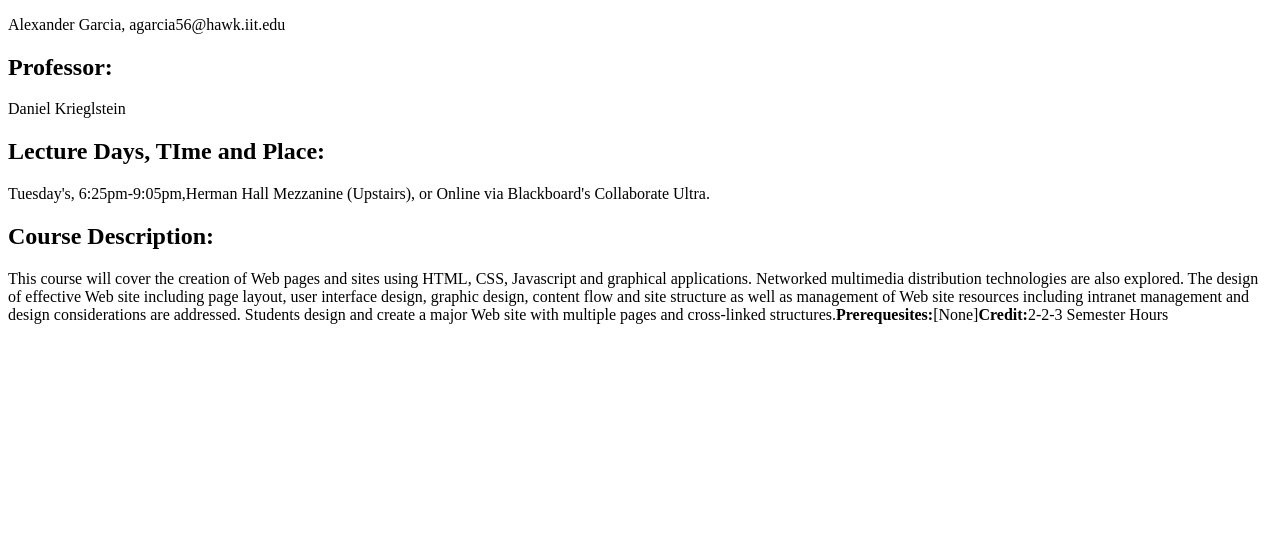
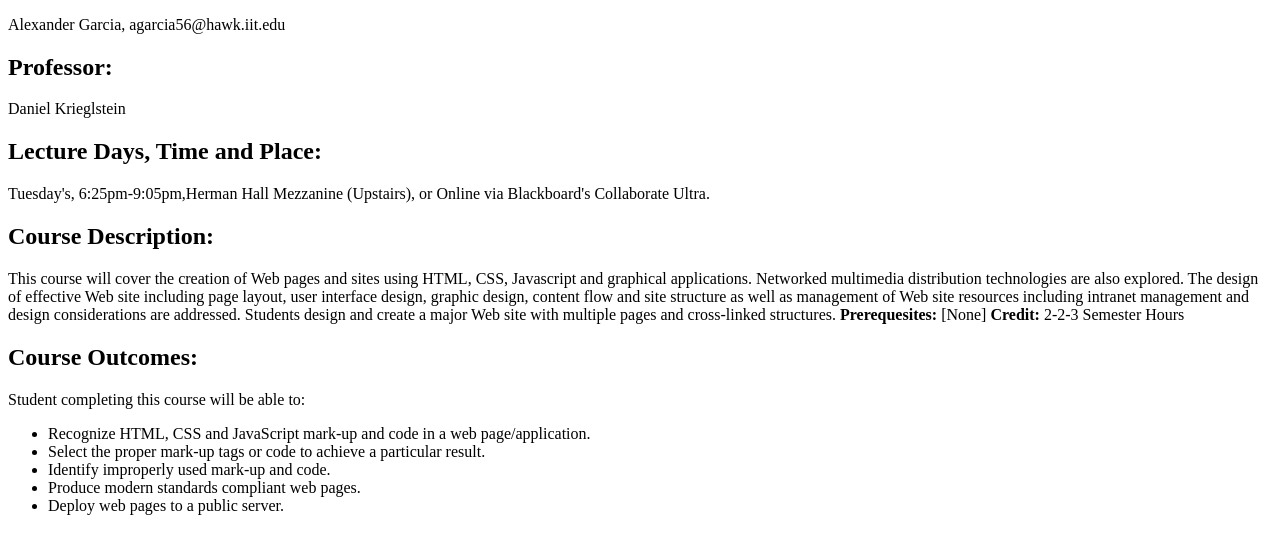
Before and after one commit to Alex141509/Lab2, a plain HTML site: page index.html in a window 1280 px wide. Shown: the part 105-658 px from the top of the page. Drawn offline with Linux system fonts and the light colour scheme.

Commit message:
change 4

```diff
--- a/index.html
+++ b/index.html
@@ -10,10 +10,25 @@
 <p>Alexander Garcia, agarcia56@hawk.iit.edu</p>
 <h2>Professor:</h2>
 <p>Daniel Krieglstein</p>
-<h2>Lecture Days, TIme and Place:</h2>
+<h2>Lecture Days, Time and Place:</h2>
 <p>Tuesday's, 6:25pm-9:05pm,Herman Hall Mezzanine (Upstairs), or Online via Blackboard's Collaborate Ultra.</p>
 <h2>Course Description:</h2>
-<p>This course will cover the creation of Web pages and sites using HTML, CSS, Javascript and graphical applications. Networked multimedia distribution technologies are also explored. The design of effective Web site including page layout, user interface design, graphic design, content flow and site structure as well as management of Web site resources including intranet management and design considerations are addressed. Students design and create a major Web site with multiple pages and cross-linked structures.<Strong>Prerequesites:</Strong>[None]<Strong>Credit:</Strong>2-2-3 Semester Hours</p>
+<p>This course will cover the creation of Web pages and sites using HTML, CSS, Javascript and graphical applications. Networked multimedia distribution technologies are also explored. The design of effective Web site including page layout, user interface design, graphic design, content flow and site structure as well as management of Web site resources including intranet management and design considerations are addressed. Students design and create a major Web site with multiple pages and cross-linked structures. <Strong> Prerequesites:</Strong> [None]<Strong> Credit:</Strong> 2-2-3 Semester Hours</p>
+<h2>Course Outcomes:</h2>
+<p> Student completing this course will be able to: </p>
+<ul>
+          <li>Recognize HTML, CSS and JavaScript mark-up and code in a web page/application.</li>
+          <li>Select the proper mark-up tags or code to achieve a particular result.</li>
+          <li>Identify improperly used mark-up and code.</li>
+          <li>Produce modern standards compliant web pages.</li>
+          <li>Deploy web pages to a public server.</li>
+</ul>
+
+
+
+
+
+
 </body>
 
 
```
